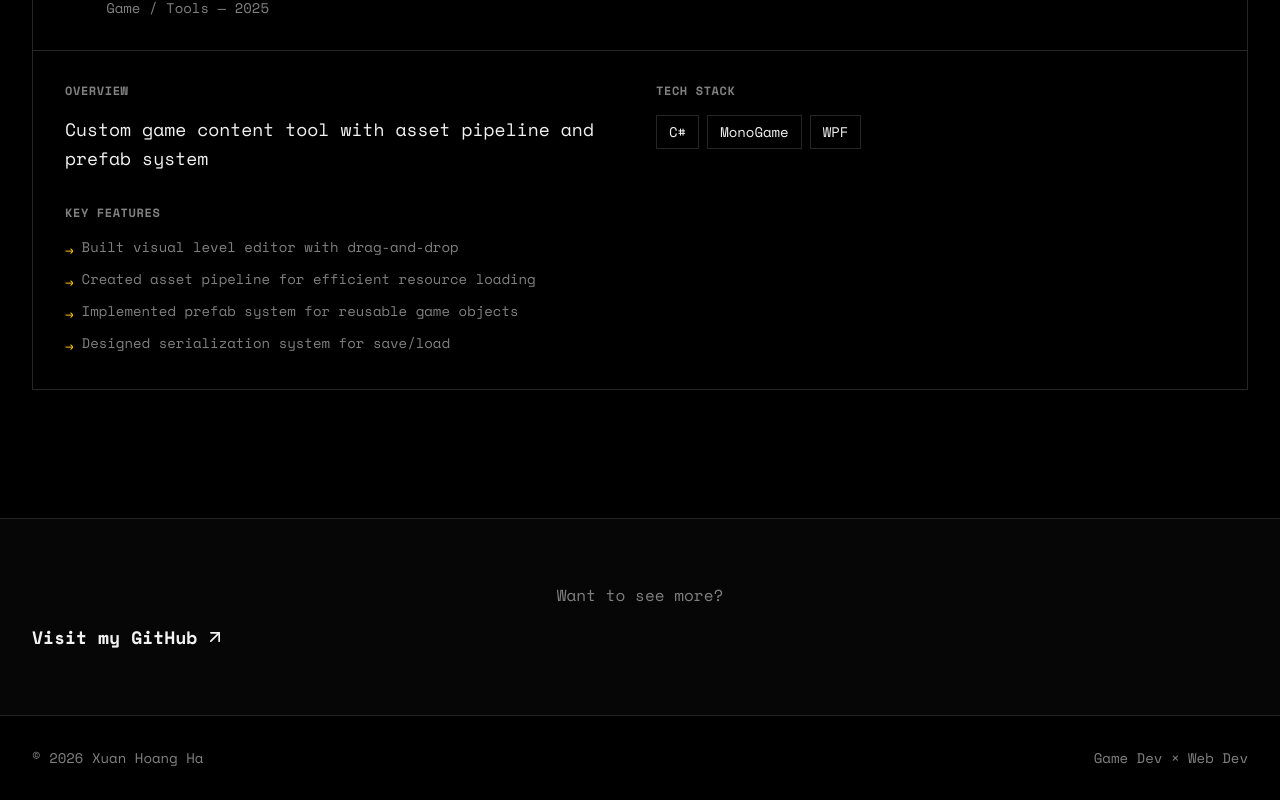
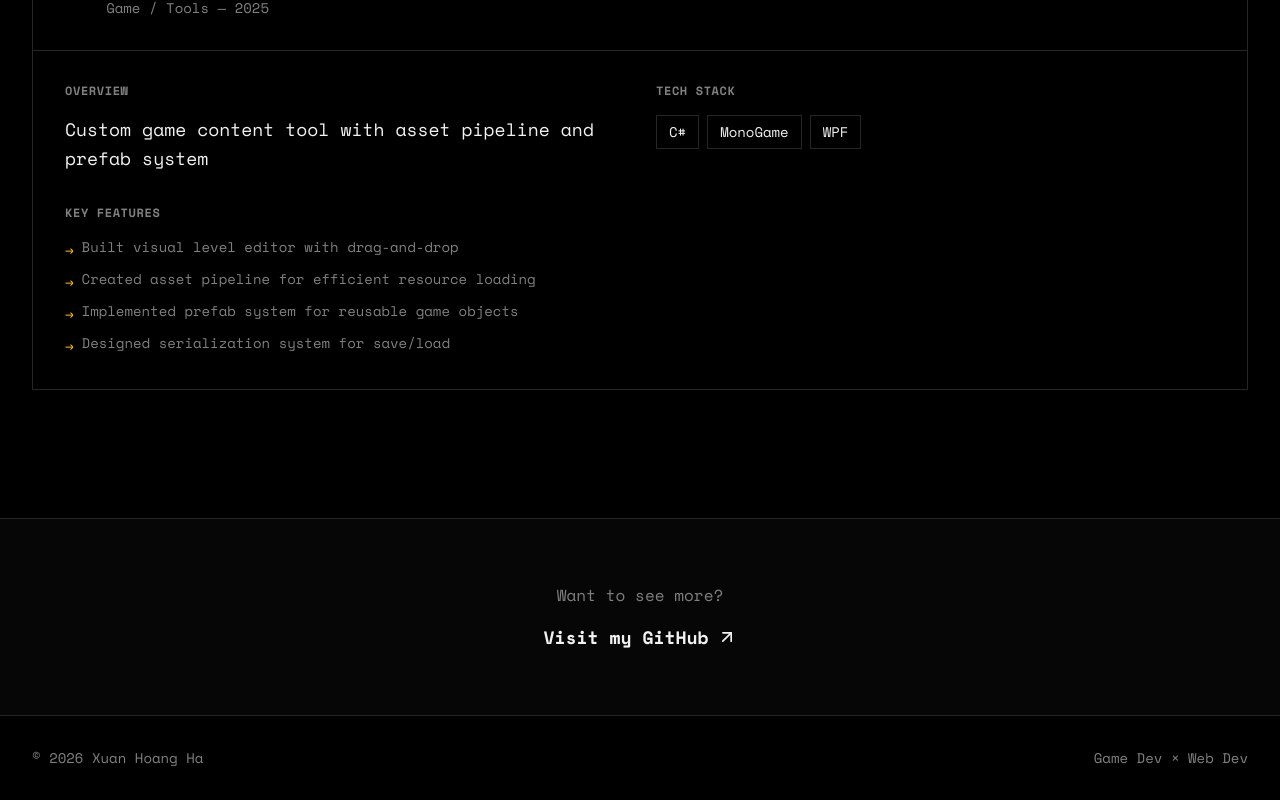
Before and after one commit to xuanhoang24/XuanHoangPage, a Next.js app: page /projects in a window 1280 px wide. Shown: the part 1940-2740 px from the top of the page. Built offline with nearby package versions, Linux system fonts and the light colour scheme.

Commit message:
update button

```diff
--- a/app/projects/page.tsx
+++ b/app/projects/page.tsx
@@ -180,7 +180,8 @@
 
       {/* CTA */}
       <section className="py-16 border-t border-border bg-secondary/20">
-        <div className="container text-center">
+        <div className="container">
+          <div className="flex flex-col items-center justify-center text-center">
             <p className="font-mono text-muted-foreground mb-4">
               Want to see more?
             </p>
@@ -194,6 +195,7 @@
               <ArrowUpRight className="w-5 h-5" />
             </a>
           </div>
+        </div>
       </section>
 
       <Footer/>
```
Lines whose indentation alone changed are shown as unchanged.
